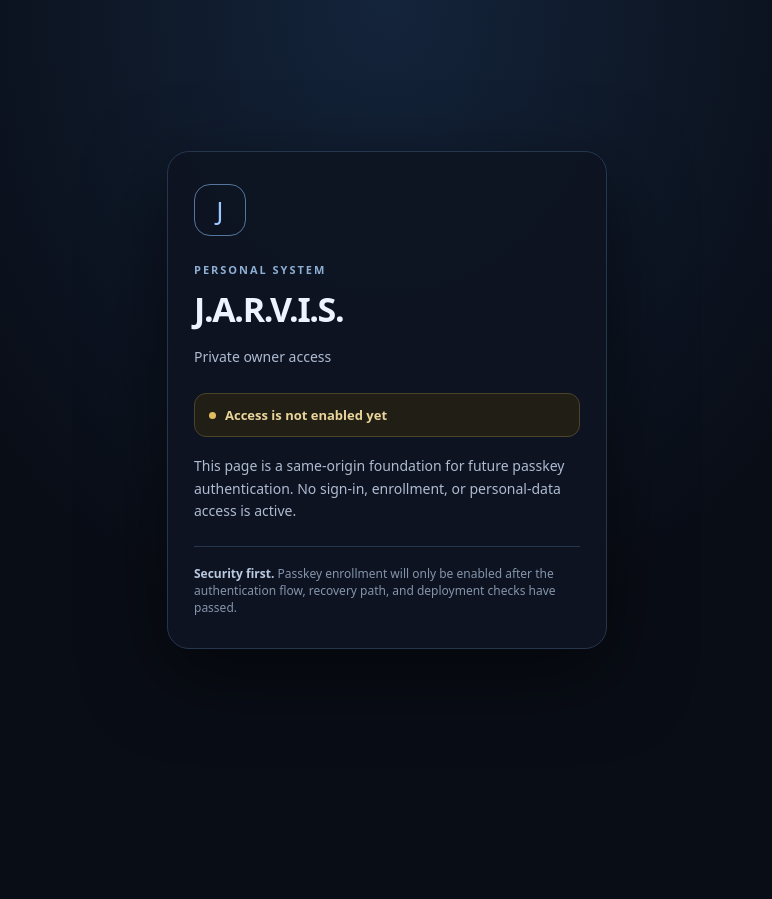
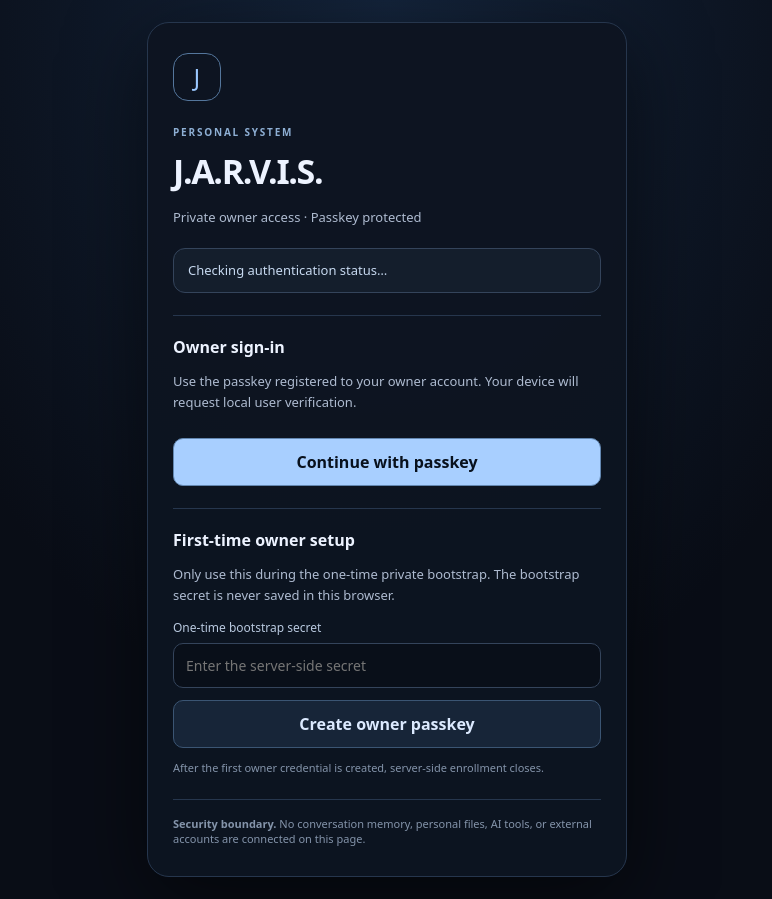
Before and after one commit to zouabifadi5-del/jarvis-preview, a website: page public/index.html in a window 1280 px wide. Shown: the whole page, without its empty margins (253-1025 px from the left). Before the commit the page ends 800 px from the top, so only its background shows below. Drawn offline with Linux system fonts and the light colour scheme.

Commit message:
Build same-origin owner passkey access interface

```diff
--- a/public/index.html
+++ b/public/index.html
@@ -5,31 +5,70 @@
   <meta name="viewport" content="width=device-width, initial-scale=1">
   <meta name="color-scheme" content="dark">
   <meta name="theme-color" content="#090d16">
+  <meta name="referrer" content="no-referrer">
   <title>J.A.R.V.I.S. — Owner Access</title>
   <style>
     :root { color-scheme: dark; font-family: ui-sans-serif, system-ui, -apple-system, BlinkMacSystemFont, "Segoe UI", sans-serif; background: #090d16; color: #edf3ff; }
     * { box-sizing: border-box; }
-    body { margin: 0; min-height: 100svh; display: grid; place-items: center; padding: 24px; background: radial-gradient(ellipse at 50% 0%, #14243b 0, #090d16 58%); }
-    main { width: min(100%, 440px); border: 1px solid #26364d; border-radius: 22px; padding: 32px 26px; background: rgba(13, 20, 33, .94); box-shadow: 0 24px 80px #0008; }
-    .mark { width: 52px; height: 52px; display: grid; place-items: center; border: 1px solid #54769c; border-radius: 16px; color: #9bc8ff; font-size: 25px; margin-bottom: 26px; }
-    .eyebrow { color: #8eafd4; letter-spacing: .18em; font-size: 11px; font-weight: 700; }
-    h1 { font-size: clamp(27px, 7vw, 34px); letter-spacing: -.04em; margin: 9px 0 10px; }
-    p { color: #aebbd0; line-height: 1.6; font-size: 14px; }
-    .status { display: flex; align-items: center; gap: 9px; margin: 25px 0 18px; padding: 12px 14px; border: 1px solid #4b4429; border-radius: 12px; background: #211e15; color: #e9d59a; font-size: 13px; }
-    .dot { width: 7px; height: 7px; border-radius: 50%; background: #e1bd62; flex: 0 0 auto; }
-    .note { border-top: 1px solid #26364d; margin-top: 24px; padding-top: 18px; font-size: 12px; color: #8494aa; }
-    .note strong { color: #b9c9df; font-weight: 600; }
+    body { margin: 0; min-height: 100svh; display: grid; place-items: center; padding: 22px; background: radial-gradient(ellipse at 50% 0%, #14243b 0, #090d16 58%); }
+    main { width: min(100%, 480px); border: 1px solid #26364d; border-radius: 22px; padding: 30px 25px; background: rgba(13, 20, 33, .96); box-shadow: 0 24px 80px #0008; }
+    .mark { width: 48px; height: 48px; display: grid; place-items: center; border: 1px solid #54769c; border-radius: 15px; color: #9bc8ff; font-size: 23px; margin-bottom: 24px; }
+    .eyebrow { color: #8eafd4; letter-spacing: .18em; font-size: 10px; font-weight: 700; }
+    h1 { font-size: clamp(27px, 7vw, 34px); letter-spacing: -.04em; margin: 9px 0 8px; }
+    h2 { font-size: 16px; margin: 0 0 10px; }
+    p { color: #aebbd0; line-height: 1.6; font-size: 13px; }
+    .status { display: flex; align-items: flex-start; gap: 9px; margin: 20px 0; padding: 12px 14px; border: 1px solid #34445b; border-radius: 12px; background: #141e2c; color: #c7d9f0; font-size: 13px; line-height: 1.5; }
+    .status[data-kind="error"] { border-color: #70404a; background: #281920; color: #ffc4cc; }
+    .status[data-kind="success"] { border-color: #315d50; background: #14251f; color: #b5ead2; }
+    .panel { border-top: 1px solid #26364d; margin-top: 22px; padding-top: 20px; }
+    label { display: block; color: #b9c9df; font-size: 12px; margin: 14px 0 7px; }
+    input { width: 100%; border: 1px solid #34445b; border-radius: 10px; padding: 12px; color: #edf3ff; background: #090f19; font: inherit; font-size: 14px; }
+    button { width: 100%; border: 1px solid #6387b0; border-radius: 10px; padding: 12px 14px; margin-top: 12px; color: #08111d; background: #a8cfff; font: inherit; font-weight: 700; cursor: pointer; }
+    button.secondary { color: #dceaff; background: #172538; border-color: #3b5573; }
+    button.danger { color: #ffd7dc; background: #2b1920; border-color: #70404a; }
+    button:disabled { opacity: .55; cursor: wait; }
+    .muted { color: #8494aa; font-size: 11px; }
+    .credential { border: 1px solid #2d4058; border-radius: 10px; padding: 12px; margin-top: 9px; font-size: 12px; overflow-wrap: anywhere; }
+    [hidden] { display: none !important; }
+    .note { border-top: 1px solid #26364d; margin-top: 22px; padding-top: 16px; font-size: 11px; color: #8494aa; }
   </style>
+  <script src="/app.js" defer></script>
 </head>
 <body>
   <main>
     <div class="mark" aria-hidden="true">J</div>
     <div class="eyebrow">PERSONAL SYSTEM</div>
     <h1>J.A.R.V.I.S.</h1>
-    <p>Private owner access</p>
-    <div class="status"><span class="dot" aria-hidden="true"></span><strong>Access is not enabled yet</strong></div>
-    <p>This page is a same-origin foundation for future passkey authentication. No sign-in, enrollment, or personal-data access is active.</p>
-    <div class="note"><strong>Security first.</strong> Passkey enrollment will only be enabled after the authentication flow, recovery path, and deployment checks have passed.</div>
+    <p>Private owner access · Passkey protected</p>
+    <div id="status" class="status" role="status" aria-live="polite">Checking authentication status…</div>
+
+    <section id="signed-out">
+      <div class="panel">
+        <h2>Owner sign-in</h2>
+        <p>Use the passkey registered to your owner account. Your device will request local user verification.</p>
+        <button id="login" type="button">Continue with passkey</button>
+      </div>
+      <div class="panel">
+        <h2>First-time owner setup</h2>
+        <p>Only use this during the one-time private bootstrap. The bootstrap secret is never saved in this browser.</p>
+        <label for="bootstrap-secret">One-time bootstrap secret</label>
+        <input id="bootstrap-secret" type="password" autocomplete="off" spellcheck="false" maxlength="256" placeholder="Enter the server-side secret">
+        <button id="enroll" type="button" class="secondary">Create owner passkey</button>
+        <p class="muted">After the first owner credential is created, server-side enrollment closes.</p>
+      </div>
+    </section>
+
+    <section id="signed-in" hidden>
+      <div class="panel">
+        <h2>Owner session active</h2>
+        <p>This confirms authentication only. JARVIS assistant features are not connected yet.</p>
+        <div id="credentials"></div>
+        <button id="add-credential" type="button" class="secondary">Add another passkey</button>
+        <button id="logout" type="button" class="danger">Sign out</button>
+      </div>
+    </section>
+
+    <div class="note"><strong>Security boundary.</strong> No conversation memory, personal files, AI tools, or external accounts are connected on this page.</div>
   </main>
 </body>
 </html>
```
